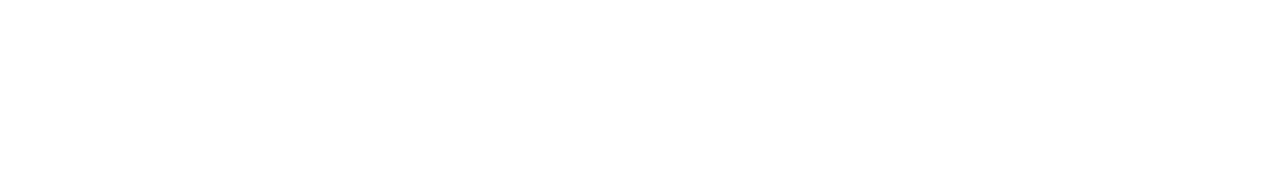
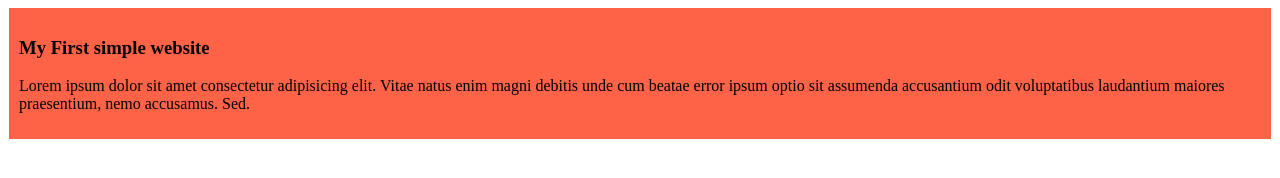
Before and after one commit to Habibur-Rahman10/my-simple-website, a plain HTML site: page index.html in a window 1280 px wide. Drawn offline with Linux system fonts and the light colour scheme.

Commit message:
added the first blog

```diff
--- /dev/null
+++ b/blog.css
@@ -0,0 +1,5 @@
+div{
+    background-color: tomato;
+    padding: 10px;
+    margin: 1px;
+}
--- a/index.html
+++ b/index.html
@@ -4,8 +4,15 @@
     <meta charset="UTF-8">
     <meta name="viewport" content="width=device-width, initial-scale=1.0">
     <title>My simple website</title>
+    <link rel="stylesheet" href="blog.css">
 </head>
 <body>
+    <div>
+        <h3>My First simple website</h3>
+        <p>
+            Lorem ipsum dolor sit amet consectetur adipisicing elit. Vitae natus enim magni debitis unde cum beatae error ipsum optio sit assumenda accusantium odit voluptatibus laudantium maiores praesentium, nemo accusamus. Sed.
+        </p>
+    </div>
 
 </body>
 </html>
```
